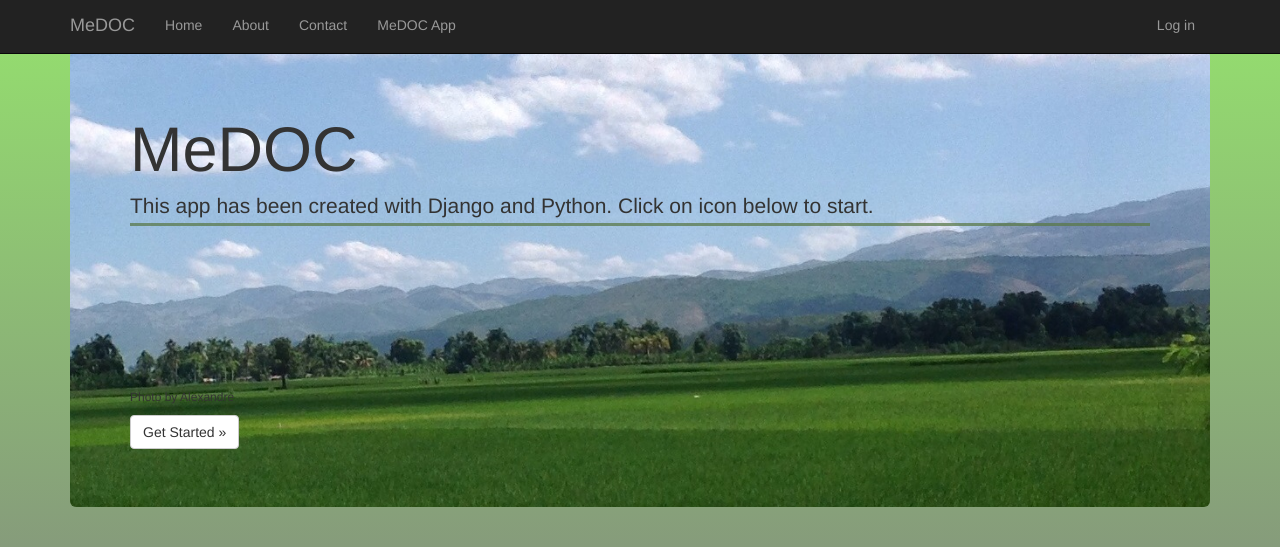
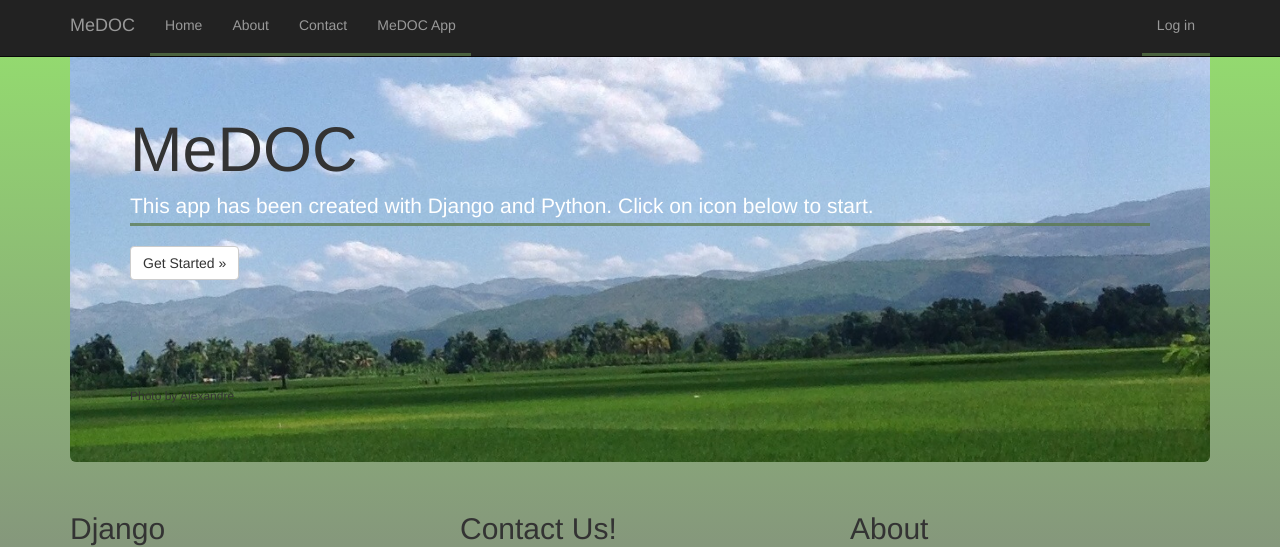
Before and after one commit to AlexandreSeb97/medoc, a Django app: template app/templates/app/index.html in a window 1280 px wide. Shown: the top 547 px of the page. Run offline with Django 3.2, Linux system fonts and the light colour scheme; the template is opened without the code that fills it, so the values that code supplies are empty; some libraries are stand-ins or nearby versions.

Commit message:
little design change 2

```diff
--- a/app/static/app/content/site.css
+++ b/app/static/app/content/site.css
@@ -13,7 +13,6 @@ body {
   padding-left: 0;
   margin-bottom: 0;
   list-style: none;
-<<<<<<< HEAD
   border-bottom: 3px solid rgba(89, 121, 73, 0.74);
   padding-bottom: 3px;
 }
@@ -26,8 +25,7 @@ body {
 }
 
 .lead {
->>>>>>> origin/master
-    color: white;
+	color: white;
 }
 
 .jumbotron {
--- a/app/templates/app/index.html
+++ b/app/templates/app/index.html
@@ -5,11 +5,10 @@
 <div class="jumbotron">
     <h1>MeDOC</h1>
     <p class="lead">This app has been created with Django and Python. Click on icon below to start. </p>
-	<br />
-	<br />
-	<br />
+
+    <p><a class="btn btn-default" href="{% url 'medoc' %}">Get Started &raquo;</a></p>
+	<br /><br />
 	<h6> Photo by Alexandre </h6>
-    <p><a class="btn btn-default" href="{% url 'medoc' %}">Get Started &raquo;</a></p>
 
 </div>
 
```
